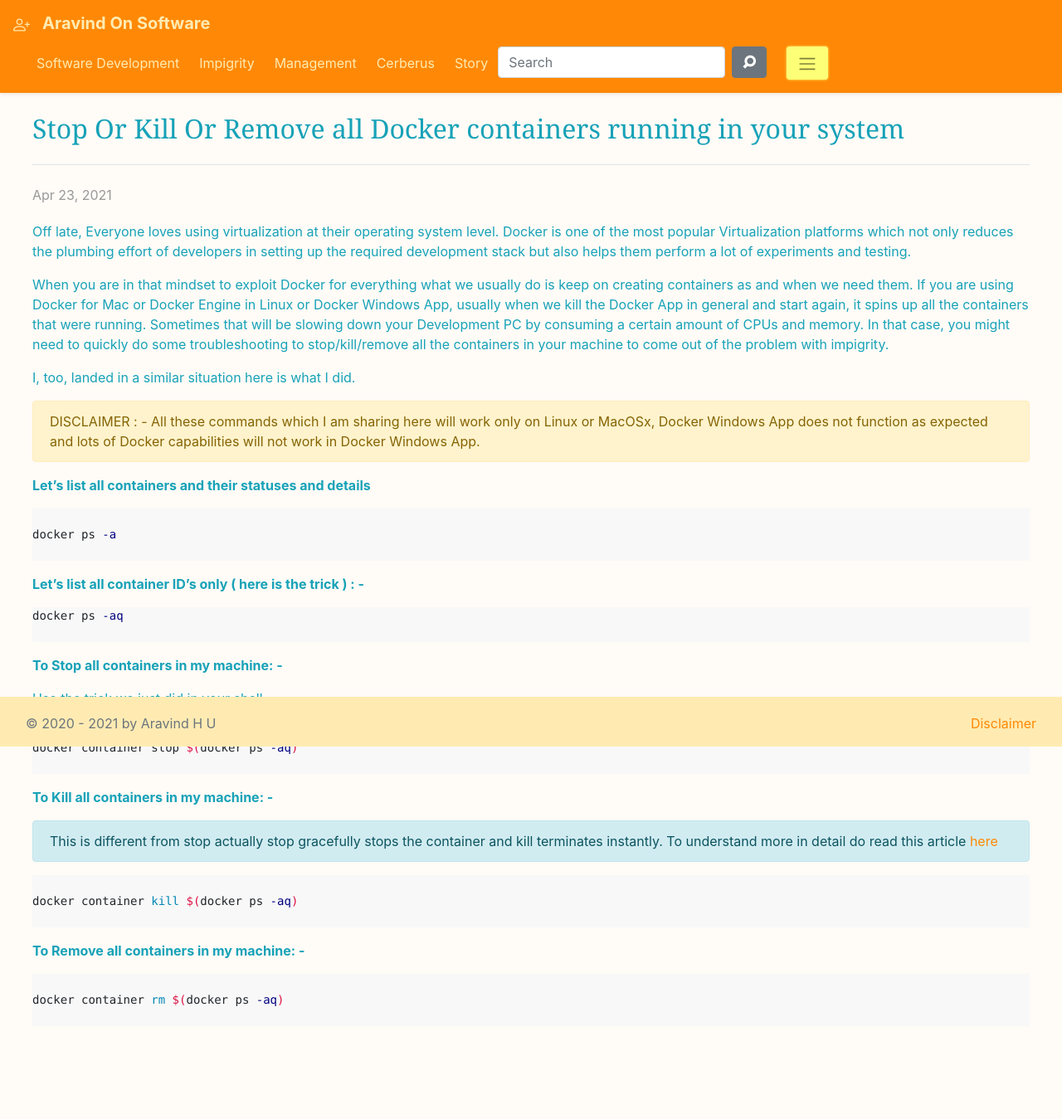
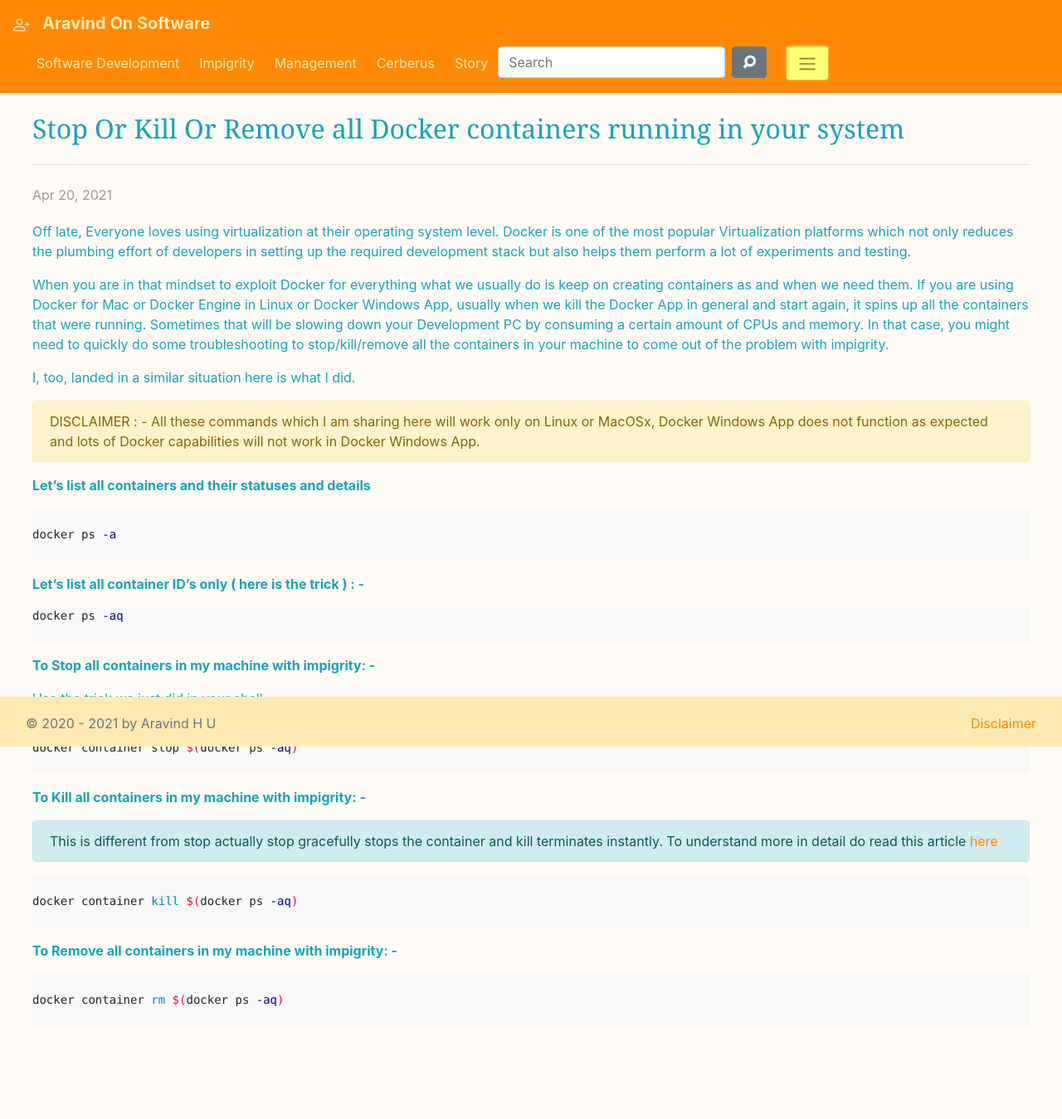
Before and after one commit to aravind666/aravind666.github.io, a Jekyll site: the page built from _posts/Impigrity/2021-04-20-stop-or-rm-kill-all-docker-containers.md, in a window 1280 px wide. Shown: the whole page at 83% size. Built offline with Jekyll 4.4.1, drawn with Linux system fonts in a browser that asks for light colours.

Commit message:
Fixed the wrong date format and publishing the impigrity docker posts

````diff
--- a/_posts/Impigrity/2021-04-23-stop-or-rm-kill-all-docker-containers.md
+++ b/_posts/Impigrity/2021-04-20-stop-or-rm-kill-all-docker-containers.md
@@ -32,7 +32,7 @@ docker ps -aq
 
 ```
 
-**To Stop all containers in my machine: -**
+**To Stop all containers in my machine with impigrity: -**
 
 Use the trick we just did in your shell
 
@@ -42,7 +42,7 @@ docker container stop $(docker ps -aq)
 
 ```
 
-**To Kill all containers in my machine: -**
+**To Kill all containers in my machine with impigrity: -**
 
 {:.alert .alert-info}
 This is different from stop actually stop gracefully stops the container and kill terminates instantly. To understand more in detail
@@ -54,7 +54,7 @@ docker container kill $(docker ps -aq)
 
 ```
 
-**To Remove all containers in my machine: -**
+**To Remove all containers in my machine with impigrity: -**
 ```shell
 
 docker container rm $(docker ps -aq)
````
Also changed, not shown: _posts/Impigrity/2021-04-22-clean-up-all-docker-resources.md (added, +80 -0 lines).
